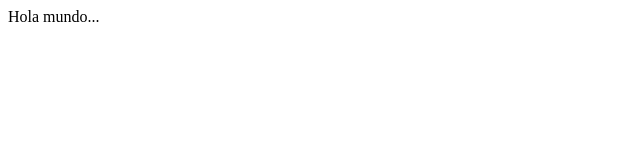
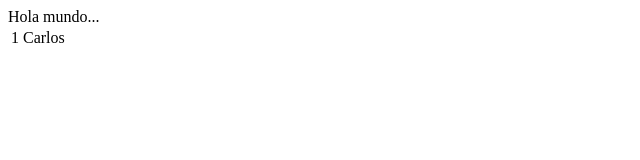
Before and after one commit to iasuarez5sena/proyectoweb, a plain HTML site: page index.html in a window 1280 px wide. Shown: the full height of the page, 0-640 px from the left. Drawn offline with Linux system fonts and the light colour scheme.

Commit message:
Agregamos el tbody a la tabla

```diff
--- a/index.html
+++ b/index.html
@@ -12,5 +12,13 @@ and open the template in the editor.
     </head>
     <body>
         <div>Hola mundo...</div>
+        <table>
+            <tbody>
+                <tr>
+                    <td>1</td>
+                    <td>Carlos</td>
+                </tr>
+            </tbody>
+        </table>
     </body>
 </html>
```
